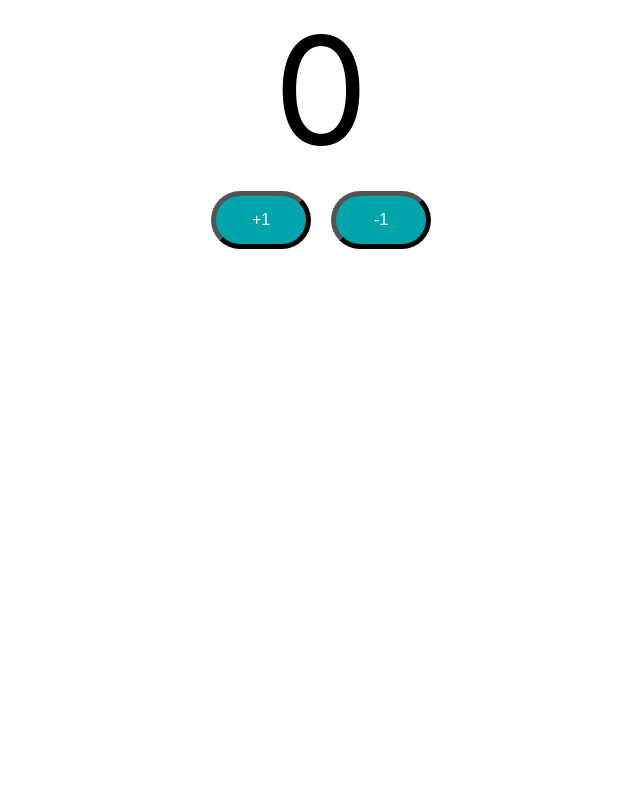
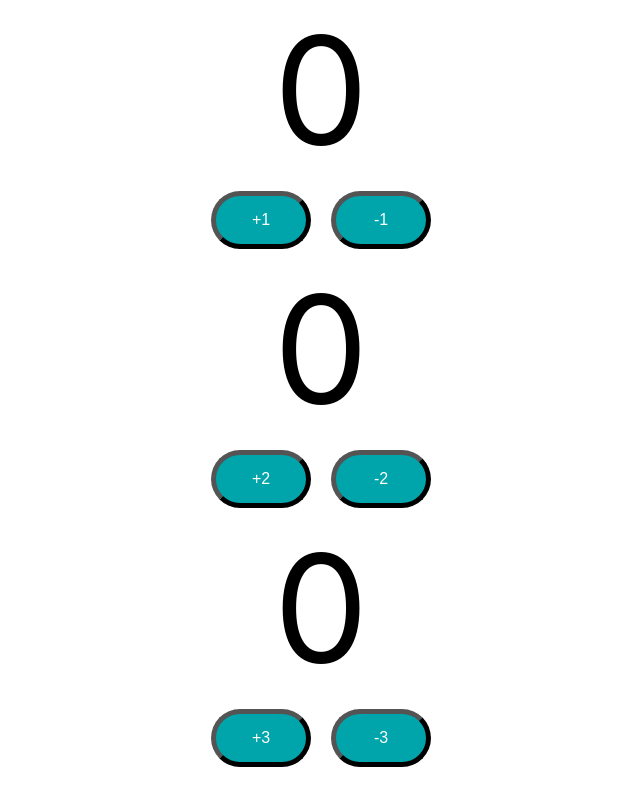
Before and after one commit to SatishChoudhary642/Learning-Spring-and-Spring-boot, a React (Create React App) app in the folder full-stack/frontend/todo-app/: page / in a window 1280 px wide. Shown: the whole page, without its empty margins (319-959 px from the left). Built offline with nearby package versions, Linux system fonts and the light colour scheme.

Commit message:
feat: update Counter component to accept dynamic increment and decrement values

```diff
--- a/full-stack/frontend/todo-app/src/App.js
+++ b/full-stack/frontend/todo-app/src/App.js
@@ -5,7 +5,9 @@
 function App() {
   return (
     <div className="App">
-      <Counter/>
+      <Counter by={1}/>
+      <Counter by={2}/>
+      <Counter by={3}/>
     </div>
   );
 }
--- a/full-stack/frontend/todo-app/src/components/counter/Counter.jsx
+++ b/full-stack/frontend/todo-app/src/components/counter/Counter.jsx
@@ -1,17 +1,17 @@
 import { useState } from 'react';
 import './Counter.css'
 
-export default function Counter(){
+export default function Counter({by}){
 
     //[0,f]
     const [count, setCount] = useState(0)
 
     function incrementCounterFunction(){
-        setCount(count+1);
+        setCount(count + by);
     }
 
     function decrementCounterFunction(){
-        setCount(count-1);
+        setCount(count - by);
     }
 
 
@@ -21,11 +21,11 @@
             <div>
                 <button className="counterButton"
                     onClick={incrementCounterFunction}
-                >+1</button>
+                >+{by}</button>
 
                 <button className="counterButton"
                     onClick={decrementCounterFunction}
-                >-1</button>
+                >-{by}</button>
             </div>
         </div>
     )
```
